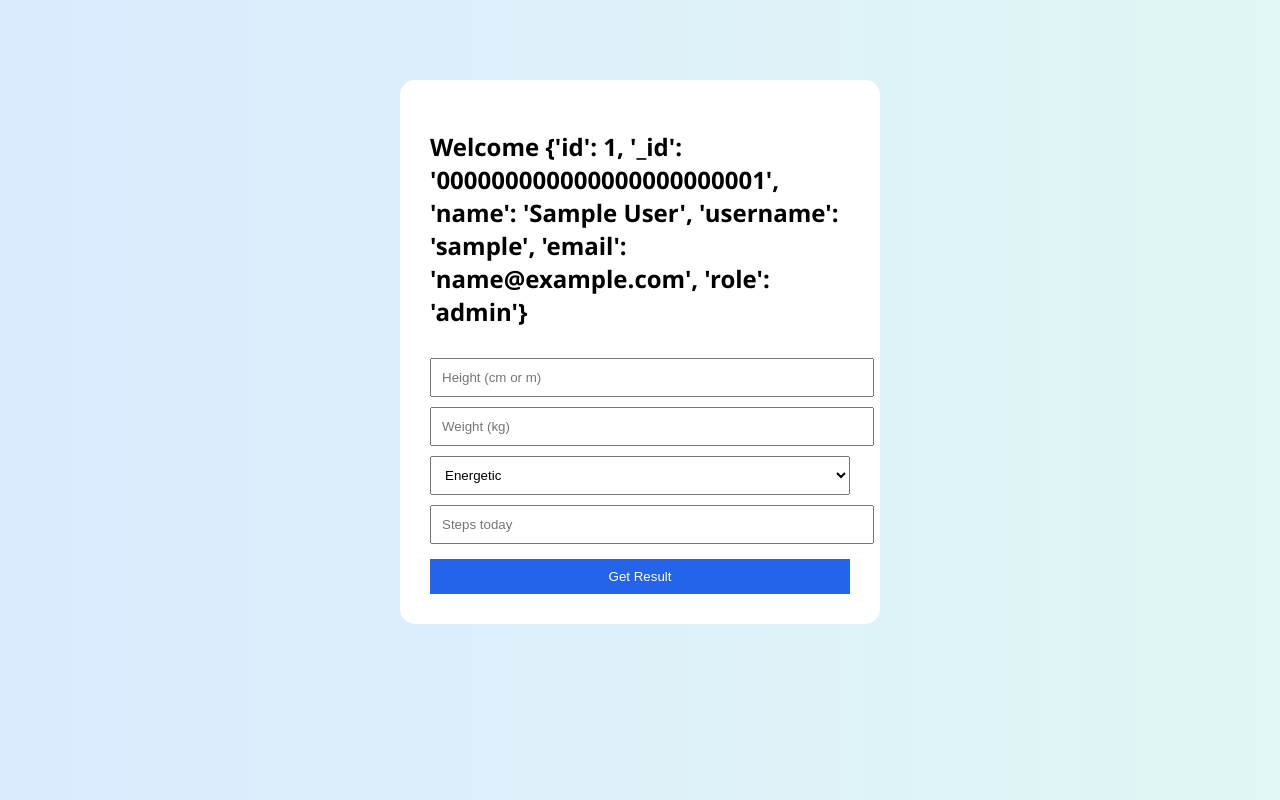
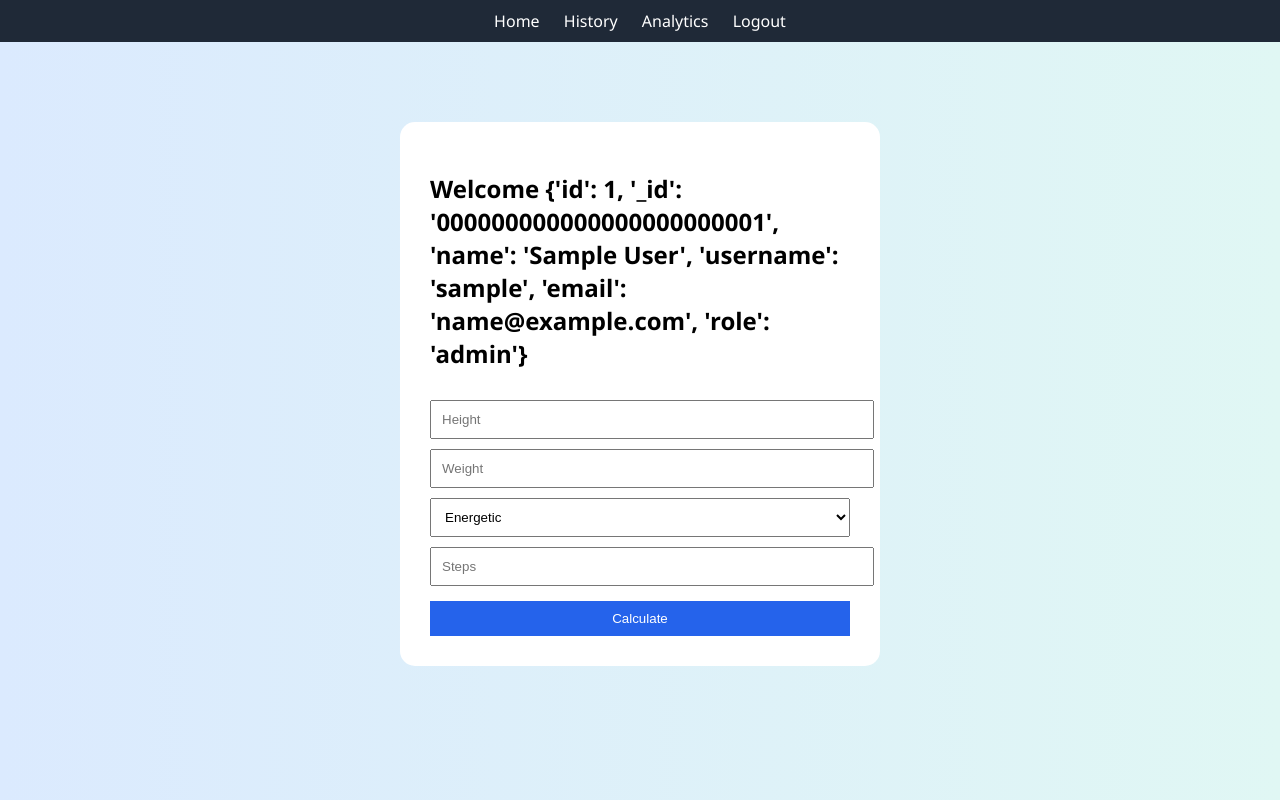
Before and after one commit to PreethiBose30/Smart-Fitness-Activity-Recommendation, a Flask app: page / in a window 1280 px wide. Run offline with Flask 3, Linux system fonts and the light colour scheme; the visitor is signed in with stand-in values (Sample User, id 1).

Commit message:
Update form fields and button in index.html

```diff
--- a/templates/index.html
+++ b/templates/index.html
@@ -6,12 +6,19 @@
 </head>
 <body>
 
+<div class="navbar">
+<a href="/">Home</a>
+<a href="/history">History</a>
+<a href="/analytics">Analytics</a>
+<a href="/logout">Logout</a>
+</div>
+
 <div class="container">
 <h2>Welcome {{ user }}</h2>
 
 <form method="POST">
-        <input name="height" placeholder="Height (cm or m)" required>
-        <input name="weight" placeholder="Weight (kg)" required>
+<input name="height" placeholder="Height" required>
+<input name="weight" placeholder="Weight" required>
 
 <select name="mood">
 <option value="energetic">Energetic</option>
@@ -19,9 +26,9 @@
 <option value="stressed">Stressed</option>
 </select>
 
-        <input name="steps" placeholder="Steps today" required>
+<input name="steps" placeholder="Steps" required>
 
-        <button type="submit">Get Result</button>
+<button>Calculate</button>
 </form>
 </div>
 
```
Lines whose indentation alone changed are shown as unchanged.
